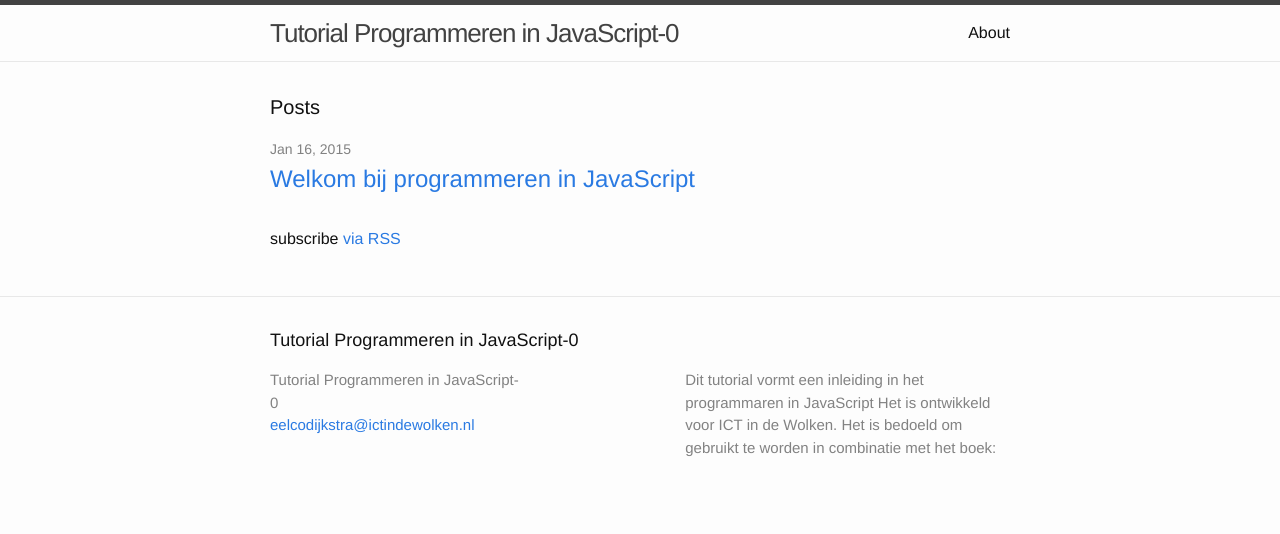
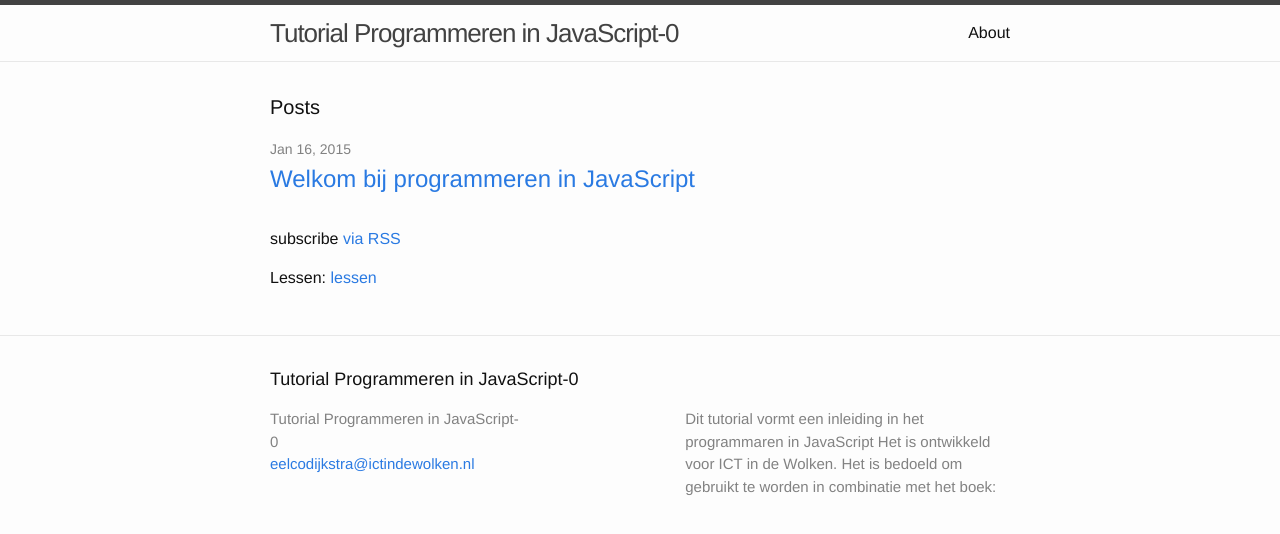
Before and after one commit to eelcodijkstra/pjs0, a Jekyll site: the page built from index.html, in a window 1280 px wide. Shown: the top 534 px of the page. Built offline with Jekyll 4.4.1, drawn with Linux system fonts in a browser that asks for light colours.

Commit message:
Update index.html

```diff
--- a/index.html
+++ b/index.html
@@ -20,4 +20,6 @@ layout: default
 
   <p class="rss-subscribe">subscribe <a href="{{ "/feed.xml" | prepend: site.baseurl }}">via RSS</a></p>
 
+   <p>Lessen: <a href="{{ "/frame.html" | prepend: site.baseurl }}">lessen</a></p>
+
 </div>
```
